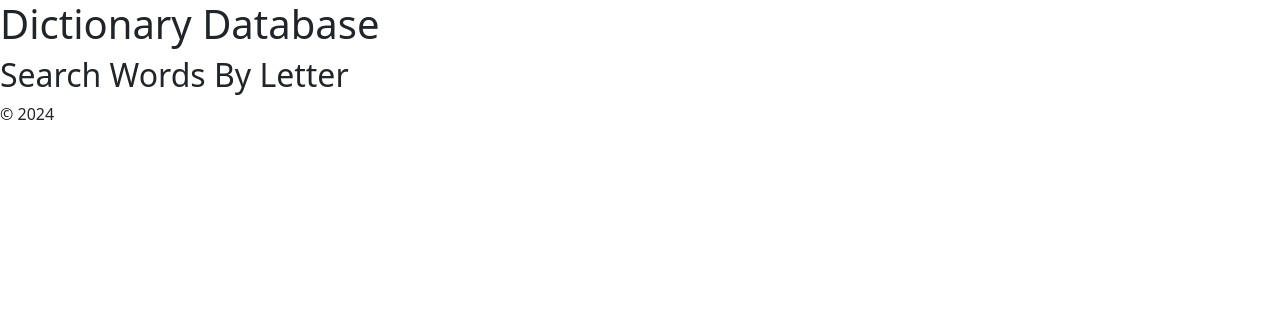
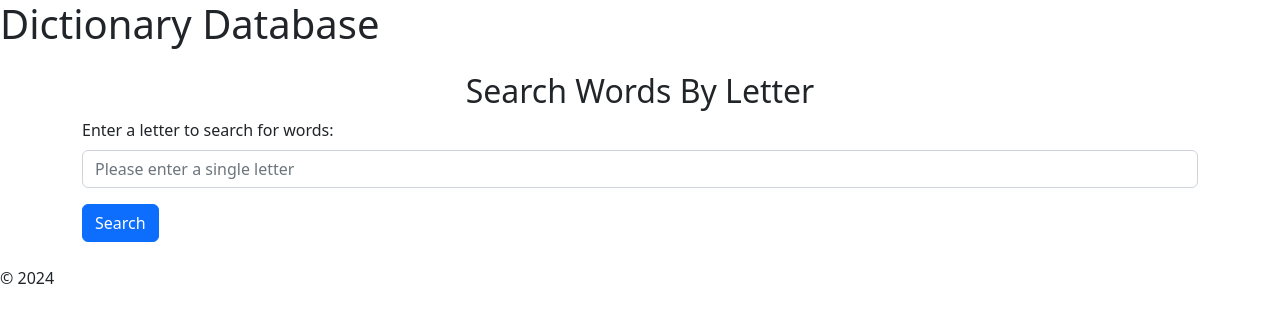
Before and after one commit to RoryDowse/Dictionary-DB, a React (Vite) app in the folder client/: page /search-words-by-letter in a window 1280 px wide. Shown: the top 322 px of the page. Built offline with nearby package versions, Linux system fonts and the light colour scheme.

Commit message:
add SearchWordsByLetter

```diff
--- a/client/src/pages/SearchAllWords.tsx
+++ b/client/src/pages/SearchAllWords.tsx
@@ -11,7 +11,7 @@ const SearchAllWords = () => {
 
     useEffect(() => {
         if (data && data.getAllWords) {
-            // alphabetize the words
+            // Alphabetize the words
             const sortedWords = [...data.getAllWords].sort((a, b) =>
                 a.word.localeCompare(b.word)
             );
--- a/client/src/pages/SearchWordMeaning.tsx
+++ b/client/src/pages/SearchWordMeaning.tsx
@@ -1,8 +1,82 @@
+import { useState } from "react";
+import { useQuery } from "@apollo/client";
+import { GET_WORD_MEANING } from "../utils/queries";
+import { Container, Form, Button, Spinner, Alert } from "react-bootstrap";
+
 const SearchWordMeaning = () => {
+    // State for storing the search word
+    const [word, setWord] = useState<string>("");
+    // State for submitting the word
+    const [searchTerm, setSearchTerm] = useState<string>("");
+
+    const { data, loading, error } = useQuery(GET_WORD_MEANING, {
+        variables: { word: searchTerm },
+        skip: !searchTerm, // Skip the query if no search term is entered
+    });
+
+    const handleSubmit = (e: React.FormEvent) => {
+        e.preventDefault();
+        setSearchTerm(word.trim()); // Trigger the search when the form is submitted
+    };
+
+    const handleChange = (e: React.ChangeEvent<HTMLInputElement>) => {
+        setWord(e.target.value); // Update word state as the user types
+    };
+
     return (
-        <>
-            <h2>Search Word Meaning</h2>
-        </>
+        <Container className="mt-4">
+            <h2 className="text-center">Search Word Meaning</h2>
+            <Form onSubmit={handleSubmit} className="mb-4">
+                <Form.Group controlId="word">
+                    <Form.Label>Enter a word to search for its meaning:</Form.Label>
+                    <Form.Control
+                        type="text"
+                        value={word}
+                        onChange={handleChange}
+                        placeholder="Enter a word"
+                    />
+                </Form.Group>
+                <Button type="submit" variant="primary" className="mt-3">
+                    Search
+                </Button>
+            </Form>
+
+            {/* Render content only if a search term is entered */}
+            {searchTerm && (
+                <>
+                    {loading && (
+                        <Container className="text-center">
+                            <Spinner animation="border" variant="primary" />
+                            <p>Loading...</p>
+                        </Container>
+                    )}
+
+                    {error && (
+                        <Alert variant="danger">
+                            <p>
+                                Error searching for "<strong>{searchTerm}</strong>": {error.message}
+                            </p>
+                            <p>Please try again or verify the word exists in the dictionary.</p>
+                        </Alert>
+                    )}
+
+                    {!loading && !error && data?.getWordMeaning ? (
+                        <div>
+                            <h3>Word: {data.getWordMeaning.word}</h3>
+                            <p>
+                                <strong>Meaning:</strong> {data.getWordMeaning.meaning}
+                            </p>
+                        </div>
+                    ) : (
+                        !loading &&
+                        !error &&
+                        !data?.getWordMeaning && (
+                            <p>No results found for "{searchTerm}". Please try another word.</p>
+                        )
+                    )}
+                </>
+            )}
+        </Container>
     );
 };
 
--- a/client/src/pages/SearchWordsByLetter.tsx
+++ b/client/src/pages/SearchWordsByLetter.tsx
@@ -1,8 +1,89 @@
+import { useState } from "react";
+import { useQuery } from "@apollo/client";
+import { GET_WORDS_BY_LETTER } from "../utils/queries";
+import { Table, Container, Form, Button, Spinner, Alert } from "react-bootstrap";
+
 const SearchWordsByLetter = () => {
+    // State for storing the search letter
+    const [letter, setLetter] = useState<string>("");
+    // State for submitting the letter
+    const [searchLetter, setSearchLetter] = useState<string>("");
+
+    const { data, loading, error } = useQuery(GET_WORDS_BY_LETTER, {
+        variables: { letter: searchLetter },
+        skip: !searchLetter, // Skip the query if no search letter is entered
+    });
+
+    const handleSubmit = (e: React.FormEvent) => {
+        e.preventDefault();
+        setSearchLetter(letter.trim()); // Trigger the search when the form is submitted
+    }
+
+    const handleChange = (e: React.ChangeEvent<HTMLInputElement>) => {
+        setLetter(e.target.value); // Update letter state as the user types
+    };
+
     return (
-        <>
-            <h2>Search Words By Letter</h2>
-        </>
+        <Container className="mt-4">
+            <h2 className="text-center">Search Words By Letter</h2>
+            <Form onSubmit={handleSubmit} className="mb-4">
+                <Form.Group controlId="letter">
+                    <Form.Label>Enter a letter to search for words:</Form.Label>
+                    <Form.Control
+                        type="text"
+                        value={letter}
+                        maxLength={1}
+                        pattern="[a-zA-Z]"
+                        onChange={handleChange}
+                        placeholder="Please enter a single letter"
+                    />
+                </Form.Group>
+                <Button type="submit" variant="primary" className="mt-3">
+                    Search
+                </Button>
+            </Form>
+
+            {searchLetter && (
+                <>
+                    {loading && (
+                        <Container className="text-center">
+                            <Spinner animation="border" variant="primary" />
+                            <p>Loading...</p>
+                        </Container>
+                    )}
+
+                    {error && (
+                        <Alert variant="danger">
+                            <p>
+                                Error searching for "<strong>{searchLetter}</strong>": {error.message}
+                            </p>
+                            <p>Please try again or verify the word exists in the dictionary.</p>
+                        </Alert>
+                    )}
+
+                    {!loading && !error && data && data.getWordsByLetter.length > 0 && (
+                        <Table striped bordered hover responsive>
+                            <thead>
+                                <tr>
+                                    <th>Word</th>
+                                </tr>
+                            </thead>
+                            <tbody>
+                                {data.getWordsByLetter.map((word: { _id: string; word: string }) => (
+                                    <tr key={word._id}>
+                                        <td>{word.word}</td>
+                                    </tr>
+                                ))}
+                            </tbody>
+                        </Table>
+                    )}
+
+                    {!loading && !error && data && data.getWordsByLetter.length === 0 && (
+                        <p>No words found for "{searchLetter}". Please try another letter.</p>
+                    )}
+                </>
+            )}
+        </Container>
     );
 };
 
--- a/client/src/utils/queries.ts
+++ b/client/src/utils/queries.ts
@@ -23,6 +23,7 @@ export const GET_WORD_MEANING = gql`
 export const GET_WORDS_BY_LETTER = gql`
     query getWordsByLetter($letter: String!) {
         getWordsByLetter(letter: $letter) {
+            _id
            word
         }
     }
```
